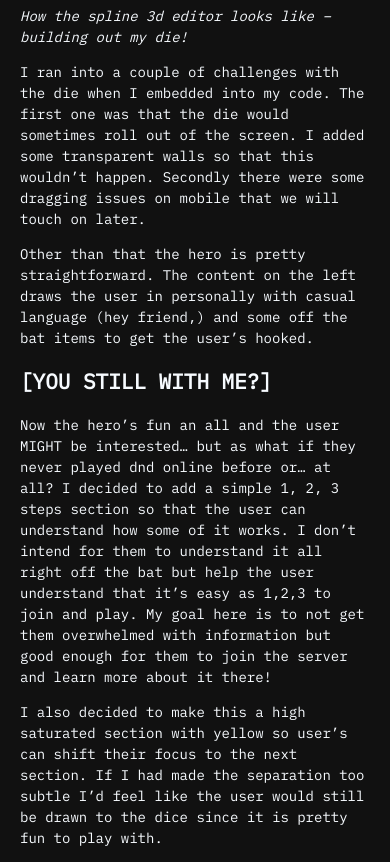
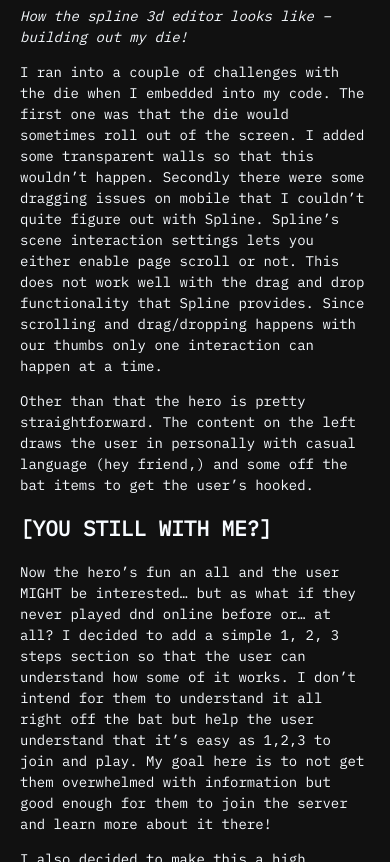
Before and after one commit to kkv263/astroblog, an Astro site: page /blog/case-study-friendbot-design in a window 390 px wide. Shown: the part 1366-2228 px from the top of the page. Built offline with nearby package versions, Linux system fonts and the light colour scheme; Astro itself is replaced by a stand-in of ours.

Commit message:
add mobile challenge dnd

```diff
--- a/src/content/blog/case-study-friendbot-design.md
+++ b/src/content/blog/case-study-friendbot-design.md
@@ -21,7 +21,7 @@ In short I colored the cube yellow and attached a number on each side using an a
 ![Spline 3d editor](/friendbot/spline.jpeg)
 *How the spline 3d editor looks like -- building out my die!*
 
-I ran into a couple of challenges with the die when I embedded into my code. The first one was that the die would sometimes roll out of the screen. I added some transparent walls so that this wouldn't happen. Secondly there were some dragging issues on mobile that we will touch on later.
+I ran into a couple of challenges with the die when I embedded into my code. The first one was that the die would sometimes roll out of the screen. I added some transparent walls so that this wouldn't happen. Secondly there were some dragging issues on mobile that I couldn't quite figure out with Spline. Spline's scene interaction settings lets you either enable page scroll or not. This does not work well with the drag and drop functionality that Spline provides. Since scrolling and drag/dropping happens with our thumbs only one interaction can happen at a time.
 
 Other than that the hero is pretty straightforward. The content on the left draws the user in personally with casual language (hey friend,) and some off the bat items to get the user's hooked.
 
```
